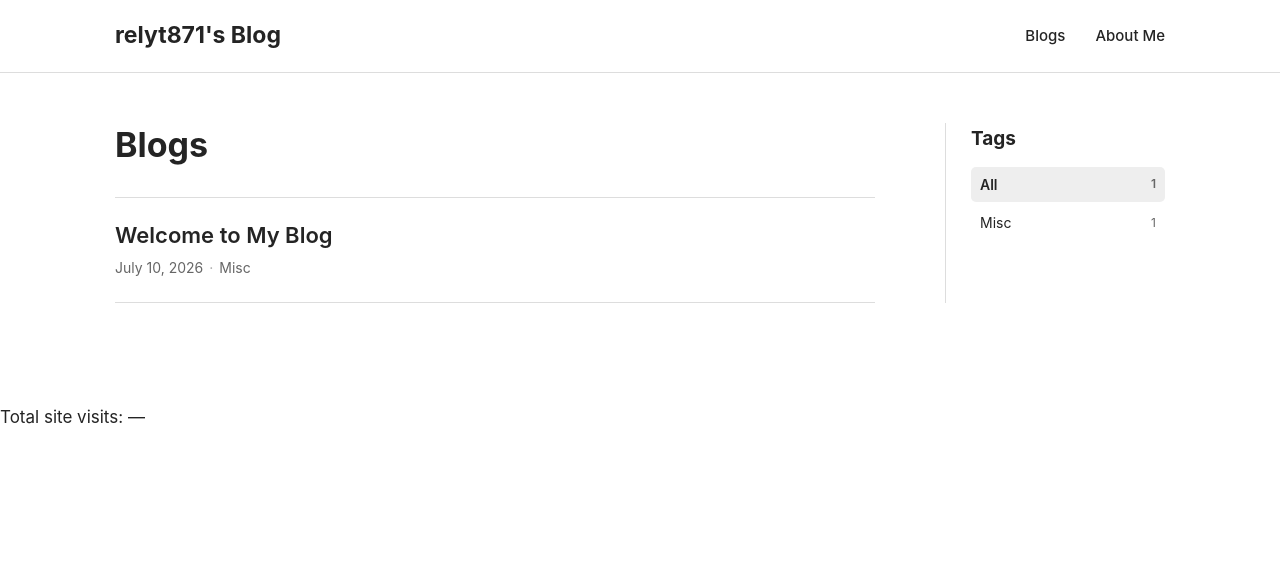
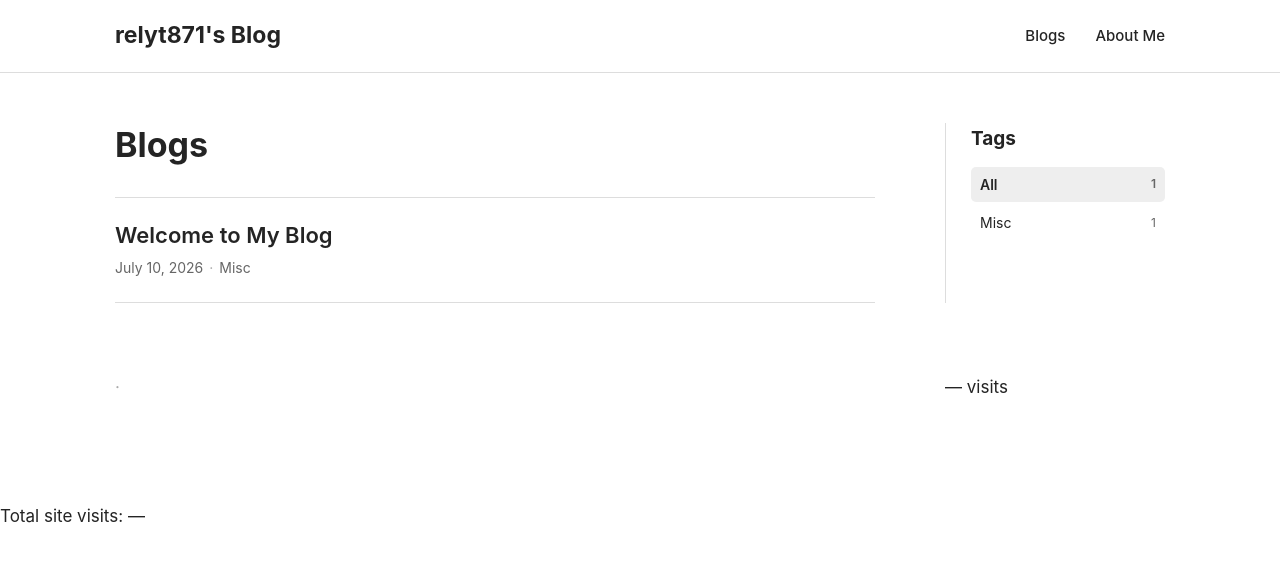
Before and after one commit to relyt871/relyt871.github.io, a Jekyll site: the page built from index.md, in a window 1280 px wide. Shown: the top 562 px of the page. Built offline with Jekyll 4.4.1, drawn with Linux system fonts in a browser that asks for light colours.

Commit message:
Update index.md

```diff
--- a/index.md
+++ b/index.md
@@ -162,6 +162,24 @@ title: Blogs
 
   </aside>
 
+            <span class="metadata-separator">
+              ·
+            </span>
+
+
+            <span class="post-visit-count">
+
+              <span
+                class="visit-count"
+                data-visit-path="{{ post.url }}"
+              >
+                —
+              </span>
+
+              visits
+
+            </span>
+
 </div>
 
 
```
